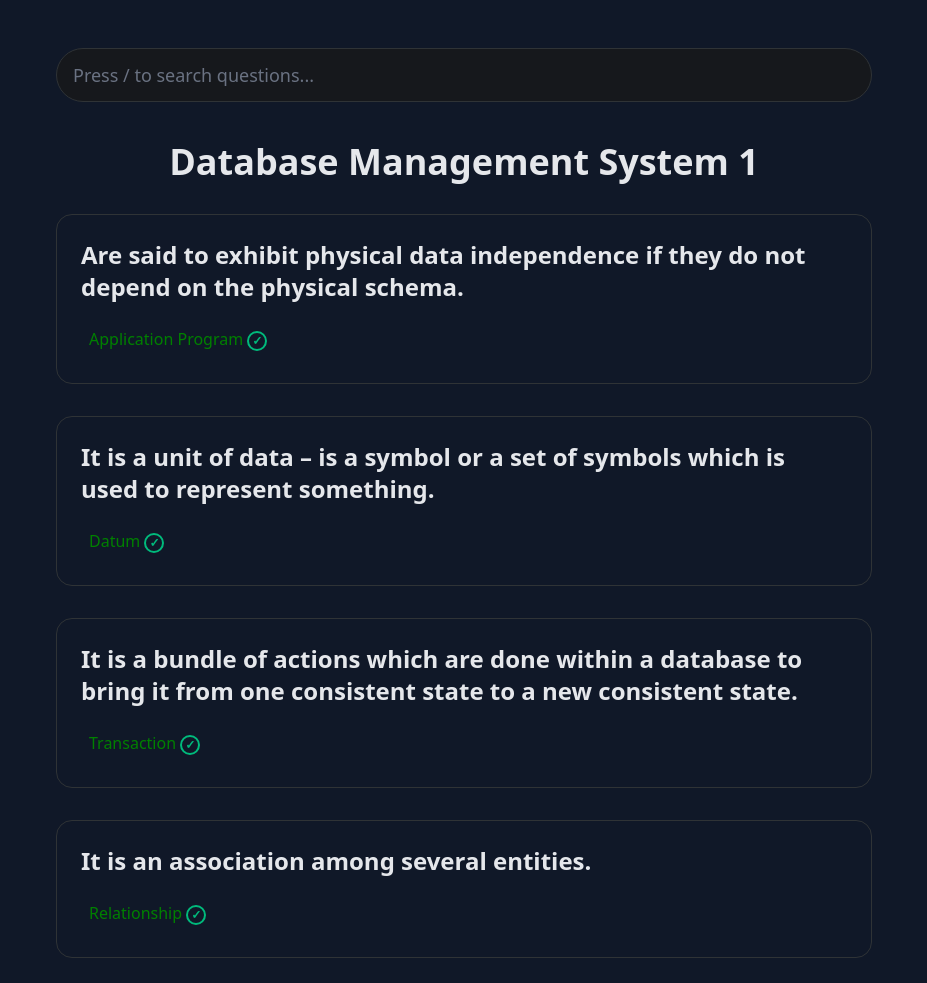
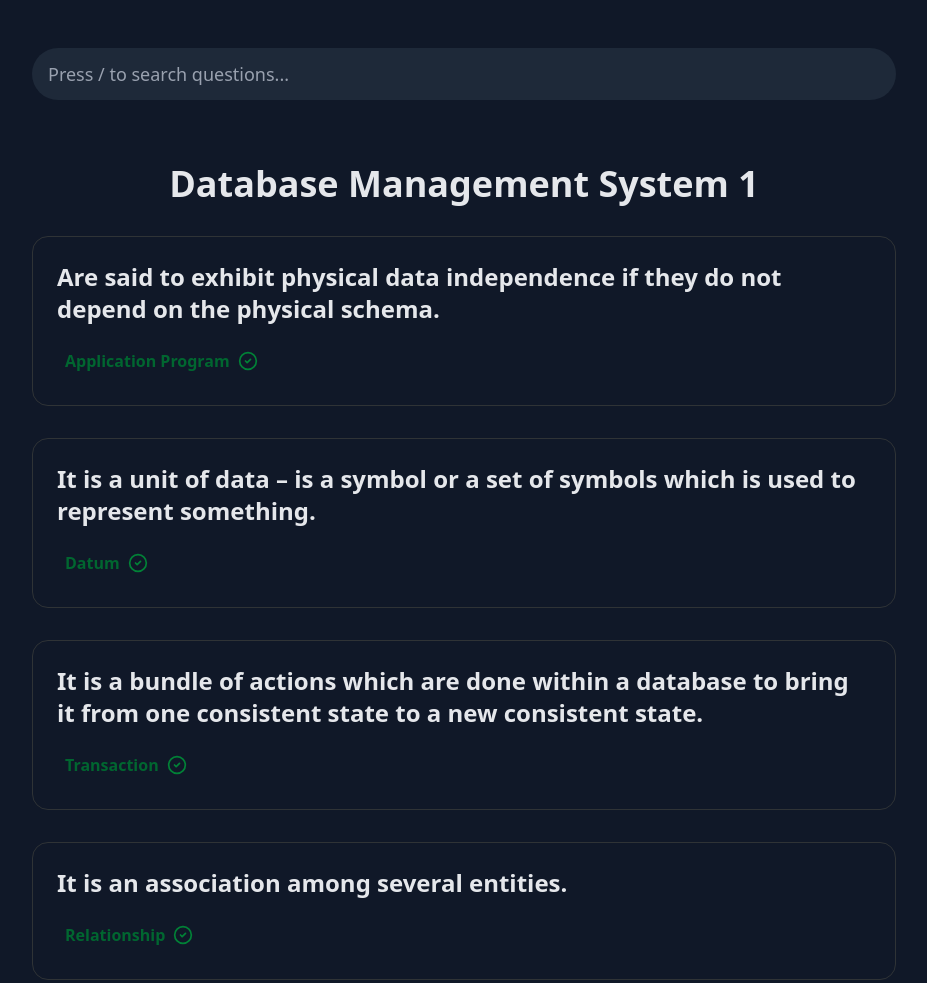
Before and after one commit to aclc-iriga-dbms1-2025/dbms1-quizzes-source, a plain HTML site: page index.html in a window 1280 px wide. Shown: the top 983 px of the page, without its empty margins (176-1103 px from the left). Drawn offline with nearby package versions, Linux system fonts and the light colour scheme.

Commit message:
refactor: restructure layout, add dynamic year, and clean up styles

```diff
--- a/assets/css/styles.css
+++ b/assets/css/styles.css
@@ -1,16 +1,5 @@
 body {
     background-color: #101828;
-}
-
-.search-input {
-    background-color: #16181c;
-    border: 1px solid #2f3336;
-    color: #e7e9ea;
-}
-
-.search-input:focus {
-    border-color: #1d9bf0;
-    outline: none;
 }
 
 .quiz-title {
@@ -27,26 +16,3 @@ body {
     z-index: 10;
     padding: 1rem 0;
 }
-
-.check-icon {
-    display: inline-block;
-    width: 20px;
-    height: 20px;
-    background-color: transparent;
-    border: 2px solid #00ba7c;
-    border-radius: 50%;
-    color: #00ba7c;
-    text-align: center;
-    line-height: 15px;
-    font-size: 12px;
-    font-weight: bold;
-    margin-right: 8px;
-}
-
-.no-results {
-    text-align: center;
-    color: #8b949e;
-    font-size: 18px;
-    margin-top: 3rem;
-    padding: 2rem;
-}
--- a/assets/js/app.js
+++ b/assets/js/app.js
@@ -5,7 +5,8 @@ createApp({
         return {
             source: { title: '', questions: [] },
             search: '',
-            isMobile: false
+            isMobile: false,
+            currentYear: new Date().getFullYear()
         };
     },
     computed: {
--- a/index.html
+++ b/index.html
@@ -8,63 +8,102 @@
     <script src="https://cdn.jsdelivr.net/npm/@tailwindcss/browser@4"></script>
     <link rel="stylesheet" href="assets/css/styles.css">
 </head>
-<body>
-    <div id="app" class="container min-h-screen dark:bg-gray-900 text-gray-200 mx-auto px-4 py-8 max-w-4xl">
-        <div class="search-sticky">
-            <div class="max-w-4xl mx-auto px-6">
+<body class="flex flex-col min-h-screen dark:bg-gray-900 text-gray-200">
+    <div id="app" class="flex flex-col flex-1 container mx-auto px-4 py-8 max-w-4xl">
+        <!-- Search Bar -->
+        <div class="search-sticky mb-6">
             <input
                 ref="search"
                 v-model="search"
                 :placeholder="isMobile ? 'Search questions...' : 'Press / to search questions...'"
-                    class="search-input w-full px-4 py-3 rounded-full text-lg placeholder-gray-500 transition-colors duration-200"
+                class="w-full px-4 py-3 rounded-full text-lg placeholder-gray-400 bg-gray-800 text-gray-200 transition-colors duration-200 focus:outline-none focus:ring-2 focus:ring-green-800"
             >
         </div>
-        </div>
 
-        <div class="max-w-4xl mx-auto px-6">
-            <h1 class="quiz-title text-3xl font-bold mb-8 text-center md:text-4xl">{{ source.title }}</h1>
+        <!-- Title -->
+        <header>
+            <h1 class="quiz-title text-3xl font-bold mb-8 text-center md:text-4xl">
+                {{ source.title }}
+            </h1>
+        </header>
+
+        <!-- Questions -->
+        <main class="flex-1">
             <div v-for="(question, index) in filteredQuestions" :key="index" class="mb-8">
                 <div class="question-card rounded-2xl p-6 transition-all duration-200 hover:bg-gray-800">
+                    <!-- Question text -->
                     <h2 class="question-title text-xl font-semibold mb-4 md:text-2xl">
                         {{ question.question_text }}
                     </h2>
 
-                    <!-- only show image if available -->
-                    <img v-if="question.image" :src="question.image" alt="Question image" class="my-4 rounded-lg">
+                    <!-- Image -->
+                    <img
+                        v-if="question.image"
+                        :src="question.image"
+                        alt="Question image"
+                        class="my-4 rounded-lg max-h-64 object-contain"
+                    >
 
-                    <!-- only show sub-question if available -->
-                    <h2 v-if="question.question_subtext" :src="question.question_subtext" class="question-title text-xl font-semibold mb-4 md:text-2xl">
+                    <!-- Sub-question -->
+                    <h3
+                        v-if="question.question_subtext"
+                        class="text-lg font-medium mb-4 md:text-xl text-gray-300"
+                    >
                         {{ question.question_subtext }}
-                    </h2>
+                    </h3>
 
-                    <!-- only show note if available -->
-                    <div class="pl-5">
-                        <h3 v-if="question.question_note" :src="question.question_note" class="question-title text-xl font-semibold mb-4 md:text-1xl">
+                    <!-- Note -->
+                    <p
+                        v-if="question.question_note"
+                        class="pl-5 text-base text-gray-400 mb-4"
+                    >
                         {{ question.question_note }}
-                        </h3>
-                    </div>
+                    </p>
 
+                    <!-- Choices -->
                     <ul class="space-y-2">
                         <li
                             v-for="(choice, cIndex) in question.choices"
                             :key="cIndex"
-                            :style="{
-                                opacity: choice.is_correct ? 1 : 0.6,
-                                color:   choice.is_correct ? 'green' : ''
-                            }"
-                            class="text-base p-2"
+                            :class="[
+                                'flex items-center text-base p-2 rounded-md transition-colors',
+                                choice.is_correct
+                                    ? 'text-green-800 font-semibold'
+                                    : 'opacity-50 text-gray-300'
+                            ]"
                         >
-                            {{ choice.text }}
-                            <span v-if="choice.is_correct" class="check-icon mr-2">✓</span>
+                            <span>{{ choice.text }}</span>
+                            <!-- Icon if correct -->
+                            <svg v-if="choice.is_correct"
+                                xmlns="http://www.w3.org/2000/svg"
+                                viewBox="0 0 24 24"
+                                fill="none"
+                                stroke="currentColor"
+                                stroke-width="2"
+                                stroke-linecap="round"
+                                stroke-linejoin="round"
+                                class="h-5 w-5 text-green-700 shrink-0 ml-2">
+                                <circle cx="12" cy="12" r="10"></circle>
+                                <path d="m9 12 2 2 4-4"></path>
+                            </svg>
                         </li>
                     </ul>
                 </div>
             </div>
-            <div v-if="filteredQuestions.length === 0 && search" class="no-results">
-                <p>No questions found matching "{{ search }}"</p>
-                <p class="text-sm mt-2 opacity-75">Try searching with different keywords</p>
+
+            <!-- No results -->
+            <div v-if="filteredQuestions.length === 0 && search" class="text-center mt-8">
+                <p class="text-lg text-gray-400">No questions found matching "{{ search }}"</p>
+                <p class="text-sm text-gray-500 mt-2 opacity-75">Try searching with different keywords</p>
             </div>
-        </div>
+        </main>
+
+        <!-- Footer -->
+        <footer class="mt-12 py-6 border-t border-gray-700 text-center text-sm text-gray-400">
+            <p>
+                Database Management System 1 Source © {{ currentYear }} • Built with 💖
+            </p>
+        </footer>
     </div>
 
     <script src="assets/js/app.js"></script>
```
Lines whose indentation alone changed are shown as unchanged.
